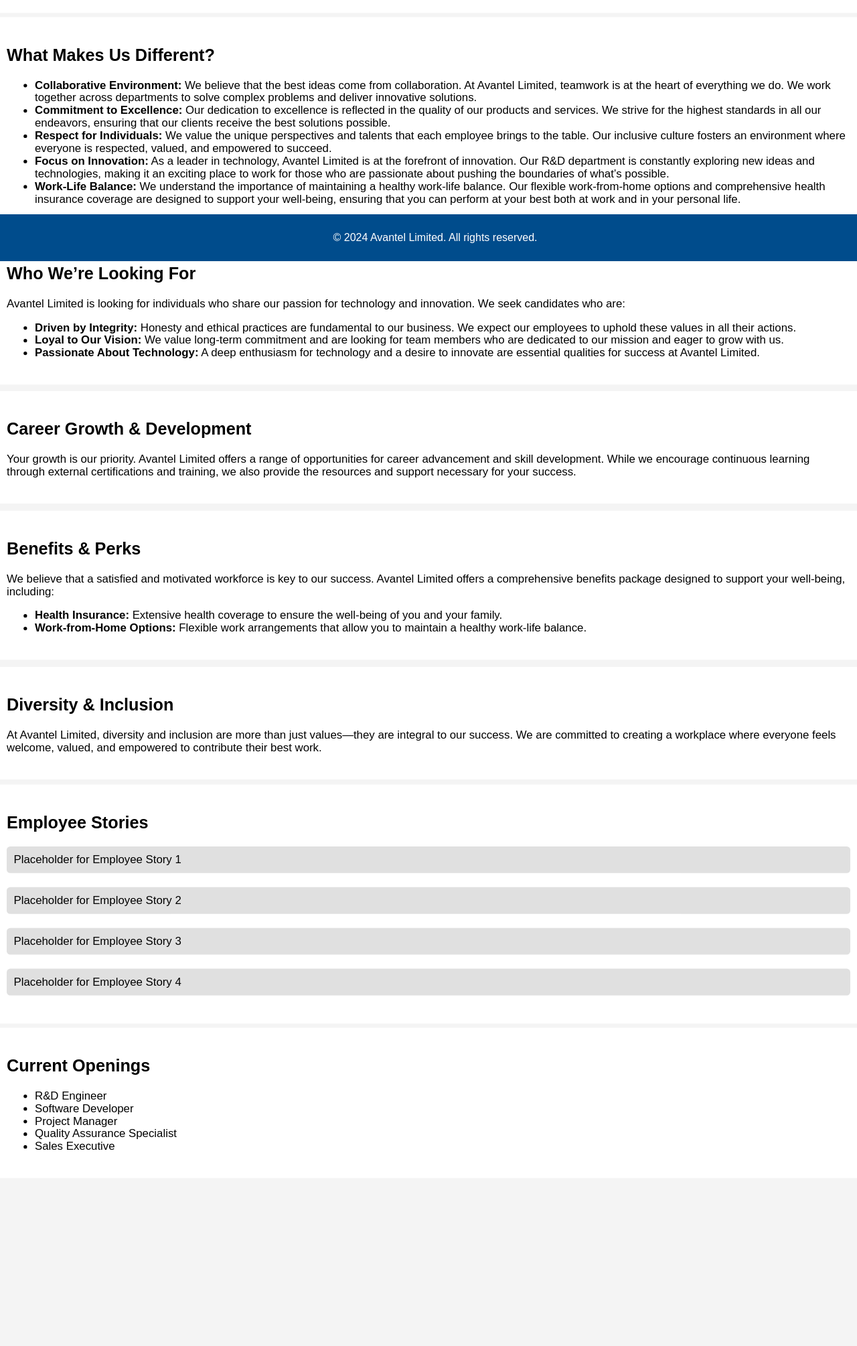
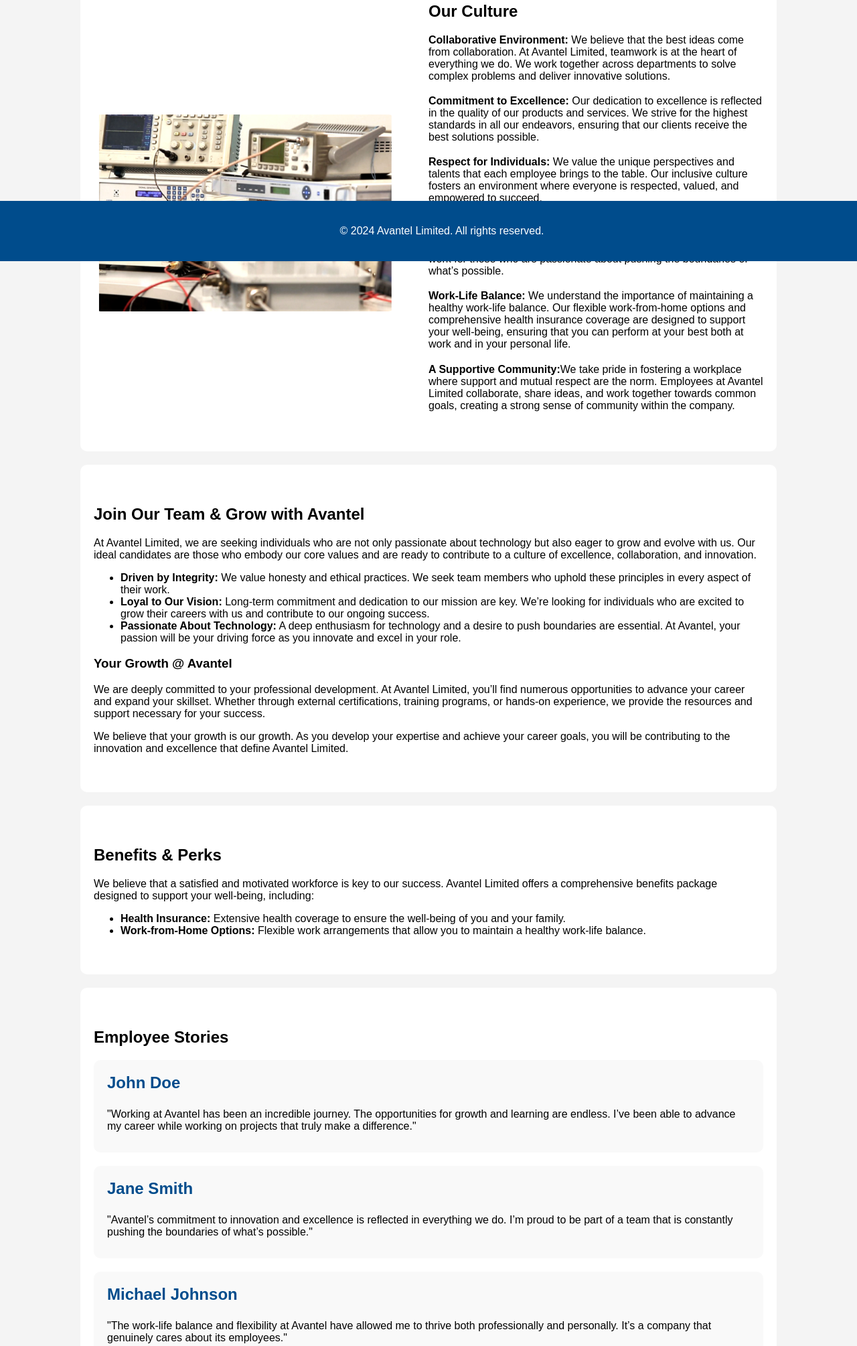
Before and after one commit to rajamyneni/NewC, a plain HTML site: page index.html in a window 1280 px wide. Shown: the part 410-2420 px from the top of the page at 67% size. Before the commit the page ends 2183 px from the top, so only its background shows below. Drawn offline with Linux system fonts and the light colour scheme.

Commit message:
few more changes

```diff
--- a/index.html
+++ b/index.html
@@ -7,43 +7,51 @@
     <link rel="stylesheet" href="styles.css">
 </head>
 <body>
+
+    <!-- Header -->
     <header>
+        <img src="images/logo.png" alt="Avantel Limited Logo" id="company-logo">
         <h1>Welcome to Avantel Limited Careers</h1>
-        <button id="apply-now">Apply Now</button>
+
     </header>
 
-    <section id="why-join">
-        <h2>Why Join Avantel Limited?</h2>
-        <p>At Avantel Limited, we believe that our people are our greatest asset. Our workplace is built on a culture of innovation, respect, and collaboration, where every individual is empowered to contribute their best work. We are committed to fostering an environment that supports personal and professional growth, encouraging our employees to push boundaries and achieve excellence.</p>
-        <p>Our culture is defined by our passion for quality and our dedication to creating cutting-edge technology solutions. We understand the importance of a positive work environment where teamwork and mutual respect drive success. At Avantel Limited, you’ll find a supportive community that values your contributions and is invested in your career development.</p>
+    <!-- Why Join Avantel? Section -->
+    <section id="why-join-avantel">
+        <h2>Why Join Avantel?</h2>
+        <p>At Avantel Limited, we are committed to innovation, excellence, and the continuous development of our people. We offer a dynamic work environment where creativity and collaboration are encouraged. As a part of our team, you will have the opportunity to work on cutting-edge technologies and contribute to projects that make a significant impact on our industry. Join us to grow your career, learn from the best, and be part of a company that values your contributions and invests in your future.</p>
     </section>
 
+    <!-- What Makes Us Different Section -->
     <section id="what-makes-us-different">
-        <h2>What Makes Us Different?</h2>
-        <ul>
-            <li><strong>Collaborative Environment:</strong> We believe that the best ideas come from collaboration. At Avantel Limited, teamwork is at the heart of everything we do. We work together across departments to solve complex problems and deliver innovative solutions.</li>
-            <li><strong>Commitment to Excellence:</strong> Our dedication to excellence is reflected in the quality of our products and services. We strive for the highest standards in all our endeavors, ensuring that our clients receive the best solutions possible.</li>
-            <li><strong>Respect for Individuals:</strong> We value the unique perspectives and talents that each employee brings to the table. Our inclusive culture fosters an environment where everyone is respected, valued, and empowered to succeed.</li>
-            <li><strong>Focus on Innovation:</strong> As a leader in technology, Avantel Limited is at the forefront of innovation. Our R&D department is constantly exploring new ideas and technologies, making it an exciting place to work for those who are passionate about pushing the boundaries of what’s possible.</li>
-            <li><strong>Work-Life Balance:</strong> We understand the importance of maintaining a healthy work-life balance. Our flexible work-from-home options and comprehensive health insurance coverage are designed to support your well-being, ensuring that you can perform at your best both at work and in your personal life.</li>
-        </ul>
+        <div class="feature-container">
+            <img src="images/what_makes_us_different.png" alt="What Makes Us Different" class="feature-image">
+            <div class="feature-text">
+                <h2>Our Culture</h2>
+                <p><strong>Collaborative Environment:</strong> We believe that the best ideas come from collaboration. At Avantel Limited, teamwork is at the heart of everything we do. We work together across departments to solve complex problems and deliver innovative solutions.</p>
+                <p><strong>Commitment to Excellence:</strong> Our dedication to excellence is reflected in the quality of our products and services. We strive for the highest standards in all our endeavors, ensuring that our clients receive the best solutions possible.</p>
+                <p><strong>Respect for Individuals:</strong> We value the unique perspectives and talents that each employee brings to the table. Our inclusive culture fosters an environment where everyone is respected, valued, and empowered to succeed.</p>
+                <p><strong>Focus on Innovation:</strong> As a leader in technology, Avantel Limited is at the forefront of innovation. Our R&D department is constantly exploring new ideas and technologies, making it an exciting place to work for those who are passionate about pushing the boundaries of what’s possible.</p>
+                <p><strong>Work-Life Balance:</strong> We understand the importance of maintaining a healthy work-life balance. Our flexible work-from-home options and comprehensive health insurance coverage are designed to support your well-being, ensuring that you can perform at your best both at work and in your personal life.</p>
+                <p><strong>A Supportive Community:</strong>We take pride in fostering a workplace where support and mutual respect are the norm. Employees at Avantel Limited collaborate, share ideas, and work together towards common goals, creating a strong sense of community within the company.</p>
+            </div>
+        </div>
     </section>
 
+    <!-- Who We’re Looking For Section -->
     <section id="who-we-are-looking-for">
-        <h2>Who We’re Looking For</h2>
-        <p>Avantel Limited is looking for individuals who share our passion for technology and innovation. We seek candidates who are:</p>
+        <h2>Join Our Team & Grow with Avantel</h2>
+        <p>At Avantel Limited, we are seeking individuals who are not only passionate about technology but also eager to grow and evolve with us. Our ideal candidates are those who embody our core values and are ready to contribute to a culture of excellence, collaboration, and innovation.</p>
         <ul>
-            <li><strong>Driven by Integrity:</strong> Honesty and ethical practices are fundamental to our business. We expect our employees to uphold these values in all their actions.</li>
-            <li><strong>Loyal to Our Vision:</strong> We value long-term commitment and are looking for team members who are dedicated to our mission and eager to grow with us.</li>
-            <li><strong>Passionate About Technology:</strong> A deep enthusiasm for technology and a desire to innovate are essential qualities for success at Avantel Limited.</li>
+            <li><strong>Driven by Integrity:</strong> We value honesty and ethical practices. We seek team members who uphold these principles in every aspect of their work.</li>
+            <li><strong>Loyal to Our Vision:</strong> Long-term commitment and dedication to our mission are key. We’re looking for individuals who are excited to grow their careers with us and contribute to our ongoing success.</li>
+            <li><strong>Passionate About Technology:</strong> A deep enthusiasm for technology and a desire to push boundaries are essential. At Avantel, your passion will be your driving force as you innovate and excel in your role.</li>
         </ul>
+        <h3>Your Growth @ Avantel</h3>
+        <p>We are deeply committed to your professional development. At Avantel Limited, you’ll find numerous opportunities to advance your career and expand your skillset. Whether through external certifications, training programs, or hands-on experience, we provide the resources and support necessary for your success.</p>
+        <p>We believe that your growth is our growth. As you develop your expertise and achieve your career goals, you will be contributing to the innovation and excellence that define Avantel Limited.</p>
     </section>
 
-    <section id="career-growth">
-        <h2>Career Growth & Development</h2>
-        <p>Your growth is our priority. Avantel Limited offers a range of opportunities for career advancement and skill development. While we encourage continuous learning through external certifications and training, we also provide the resources and support necessary for your success.</p>
-    </section>
-
+    <!-- Benefits & Perks Section -->
     <section id="benefits-perks">
         <h2>Benefits & Perks</h2>
         <p>We believe that a satisfied and motivated workforce is key to our success. Avantel Limited offers a comprehensive benefits package designed to support your well-being, including:</p>
@@ -53,31 +61,40 @@
         </ul>
     </section>
 
-    <section id="diversity-inclusion">
-        <h2>Diversity & Inclusion</h2>
-        <p>At Avantel Limited, diversity and inclusion are more than just values—they are integral to our success. We are committed to creating a workplace where everyone feels welcome, valued, and empowered to contribute their best work.</p>
+    <!-- Employee Stories Section -->
+    <section id="employee-stories">
+        <h2>Employee Stories</h2>
+        <div class="story">
+            <h3>John Doe</h3>
+            <p>"Working at Avantel has been an incredible journey. The opportunities for growth and learning are endless. I’ve been able to advance my career while working on projects that truly make a difference."</p>
+        </div>
+        <div class="story">
+            <h3>Jane Smith</h3>
+            <p>"Avantel’s commitment to innovation and excellence is reflected in everything we do. I’m proud to be part of a team that is constantly pushing the boundaries of what’s possible."</p>
+        </div>
+        <div class="story">
+            <h3>Michael Johnson</h3>
+            <p>"The work-life balance and flexibility at Avantel have allowed me to thrive both professionally and personally. It’s a company that genuinely cares about its employees."</p>
+        </div>
+        <div class="story">
+            <h3>Emily Davis</h3>
+            <p>"At Avantel, I’ve found a supportive and collaborative environment where my ideas are valued, and I’m encouraged to grow. It’s an exciting place to be!"</p>
+        </div>
     </section>
 
-    <section id="employee-stories">
-        <h2>Employee Stories</h2>
-        <div class="story">Placeholder for Employee Story 1</div>
-        <div class="story">Placeholder for Employee Story 2</div>
-        <div class="story">Placeholder for Employee Story 3</div>
-        <div class="story">Placeholder for Employee Story 4</div>
-    </section>
-
+    <!-- Current Openings Section -->
     <section id="current-openings">
         <h2>Current Openings</h2>
         <ul>
-            <li>R&D Engineer</li>
-            <li>Software Developer</li>
-            <li>Project Manager</li>
-            <li>Quality Assurance Specialist</li>
-            <li>Sales Executive</li>
-            <!-- Additional job listings can be dynamically updated here -->
+            <li><strong>R&D Engineer</strong> - Hyderabad, India</li>
+            <li><strong>Software Developer</strong> - Hyderabad, India</li>
+            <li><strong>Project Manager</strong> - Hyderabad, India</li>
+            <li><strong>Quality Assurance Specialist</strong> - Hyderabad, India</li>
+            <li><strong>Sales Executive</strong> - Hyderabad, India</li>
         </ul>
     </section>
 
+    <!-- Footer -->
     <footer>
         <p>&copy; 2024 Avantel Limited. All rights reserved.</p>
     </footer>
--- a/scripts.js
+++ b/scripts.js
@@ -1,16 +1,9 @@
-document.querySelector('#apply-now').addEventListener('click', () => {
-    window.location.href = '#current-openings';
-});
-
-window.addEventListener('scroll', () => {
-    const sections = document.querySelectorAll('section');
-    sections.forEach(section => {
-        const position = section.getBoundingClientRect();
-        if (position.top >= 0 && position.bottom <= window.innerHeight) {
-            section.style.transition = 'transform 0.5s ease-in-out';
-            section.style.transform = 'scale(1.05)';
-        } else {
-            section.style.transform = 'scale(1)';
-        }
+// Smooth scroll for navigation links
+document.querySelectorAll('nav a').forEach(anchor => {
+    anchor.addEventListener('click', function(e) {
+        e.preventDefault();
+        document.querySelector(this.getAttribute('href')).scrollIntoView({
+            behavior: 'smooth'
+        });
     });
 });
--- a/styles.css
+++ b/styles.css
@@ -1,3 +1,4 @@
+/* General Styles */
 body {
     font-family: Arial, sans-serif;
     margin: 0;
@@ -5,40 +6,121 @@ body {
     background-color: #f4f4f4;
 }
 
+/* Header Styles */
 header {
     background-color: #004c8c;
     color: white;
+    text-align: center;
     padding: 20px;
-    text-align: center;
+    position: relative;
 }
 
-#apply-now {
-    background-color: #ff6600;
-    color: white;
-    padding: 10px 20px;
-    border: none;
-    cursor: pointer;
+/* Logo Styles */
+#company-logo {
+    position: absolute; /* Position it absolutely to the left */
+    left: 20px; /* Add space from the left edge */
+    top: 20px; /* Adjust the top position if necessary */
+    background-color: white; /* Add a white background */
+    padding: 10px; /* Add padding around the logo */
+    border-radius: 5px; /* Optional: Add some rounding to the corners */
+    box-shadow: 0 2px 4px rgba(0, 0, 0, 0.1); /* Optional: Add a subtle shadow */
 }
 
+
+h1 {
+    margin: 10px 0;
+    font-size: 2em;
+}
+
+nav a {
+    color: white;
+    margin: 0 15px;
+    text-decoration: none;
+    font-weight: bold;
+}
+
+nav a:hover {
+    text-decoration: underline;
+}
+
+/* Section Styles */
 section {
-    padding: 20px;
-    margin: 20px;
+    padding: 40px 20px;
+    margin: 20px auto;
+    max-width: 1000px;
     background-color: white;
     border-radius: 10px;
 }
 
-#employee-stories .story {
-    margin-bottom: 20px;
-    padding: 10px;
-    background-color: #e0e0e0;
-    border-radius: 5px;
+/* Flexbox Container for Feature Section */
+.feature-container {
+    display: flex;
+    align-items: center;
+    justify-content: space-between;
+    gap: 20px;
 }
 
+/* Image Styling */
+.feature-image {
+    width: 45%;
+    height: auto;
+    border-radius: 10px;
+}
+
+/* Text Styling */
+.feature-text {
+    width: 50%;
+    text-align: left;
+}
+
+.feature-text h2 {
+    margin-top: 0;
+}
+
+.feature-text p {
+    margin-bottom: 1.2em;
+}
+
+/* Employee Stories Styling */
+#employee-stories .story {
+    background-color: #f9f9f9;
+    border-radius: 10px;
+    padding: 20px;
+    margin-bottom: 20px;
+    text-align: left;
+}
+#employee-stories .story h3 {
+    margin-top: 0;
+    font-size: 1.5em;
+    color: #004c8c;
+}
+
+#employee-stories .story p {
+    margin: 10px 0;
+    font-size: 1em;
+}
+
+/* Current Openings Styling */
+#current-openings ul {
+    list-style-type: none;
+    padding: 0;
+}
+
+#current-openings li {
+    background-color: #f9f9f9;
+    border-radius: 10px;
+    padding: 15px;
+    margin-bottom: 10px;
+    font-size: 1.2em;
+    text-align: left;
+}
+
+/* Footer Styles */
 footer {
     background-color: #004c8c;
     color: white;
     text-align: center;
-    padding: 10px;
+    padding: 20px;
     position: fixed;
     bottom: 0;
     width: 100%;
```
Also changed, not shown: images/banner.png (added), images/career-growth.png (added), images/company-logo.png (added), images/flexible-work.png (added), images/health-benefits.png (added), images/innovation.png (added), images/innovative_excellence.png (added), images/integrity.png (added), images/jane-smith.png (added), images/john-doe.png (added), images/logo.png (added), images/michael-brown.png (added), images/teamwork.png (added), images/what_makes_us_different.png (added), 2 more files.
